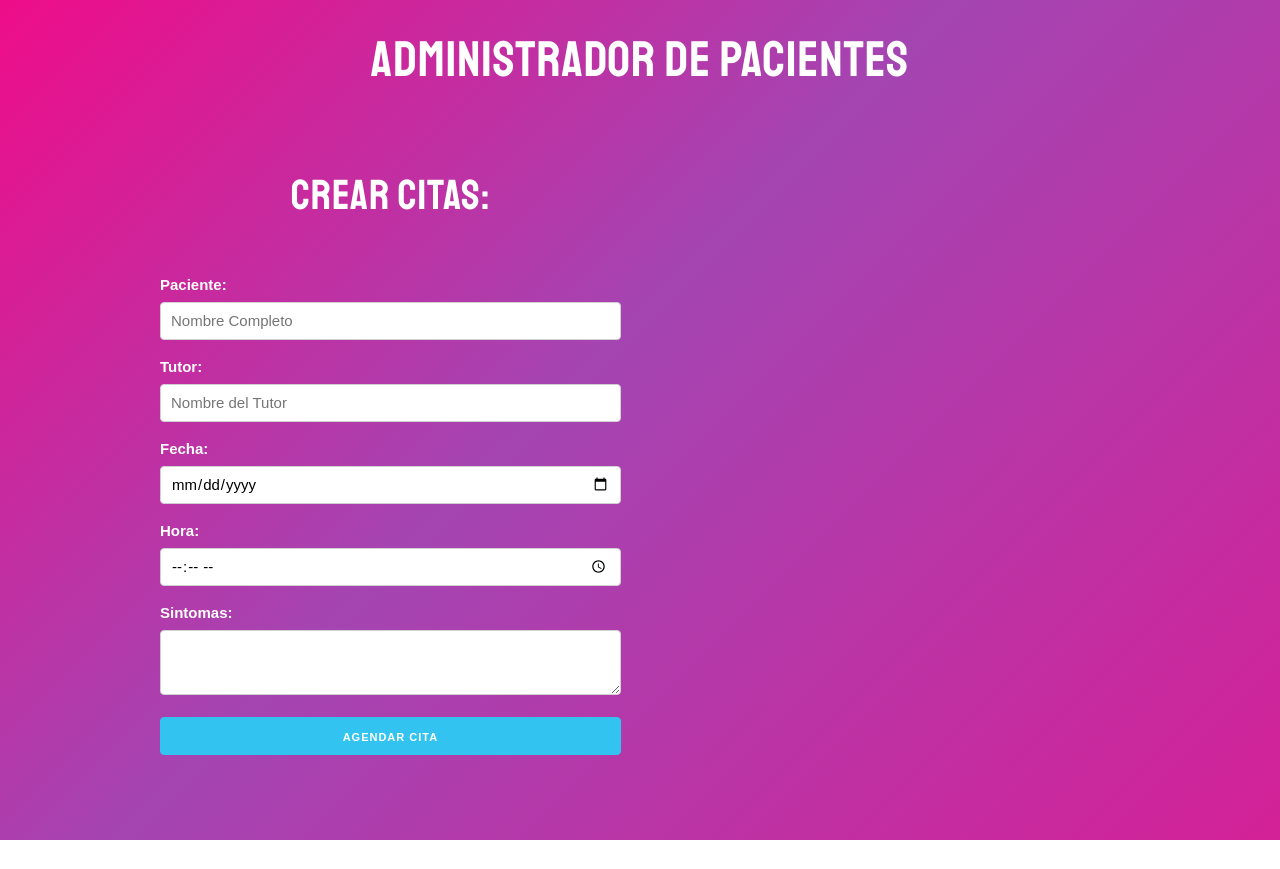
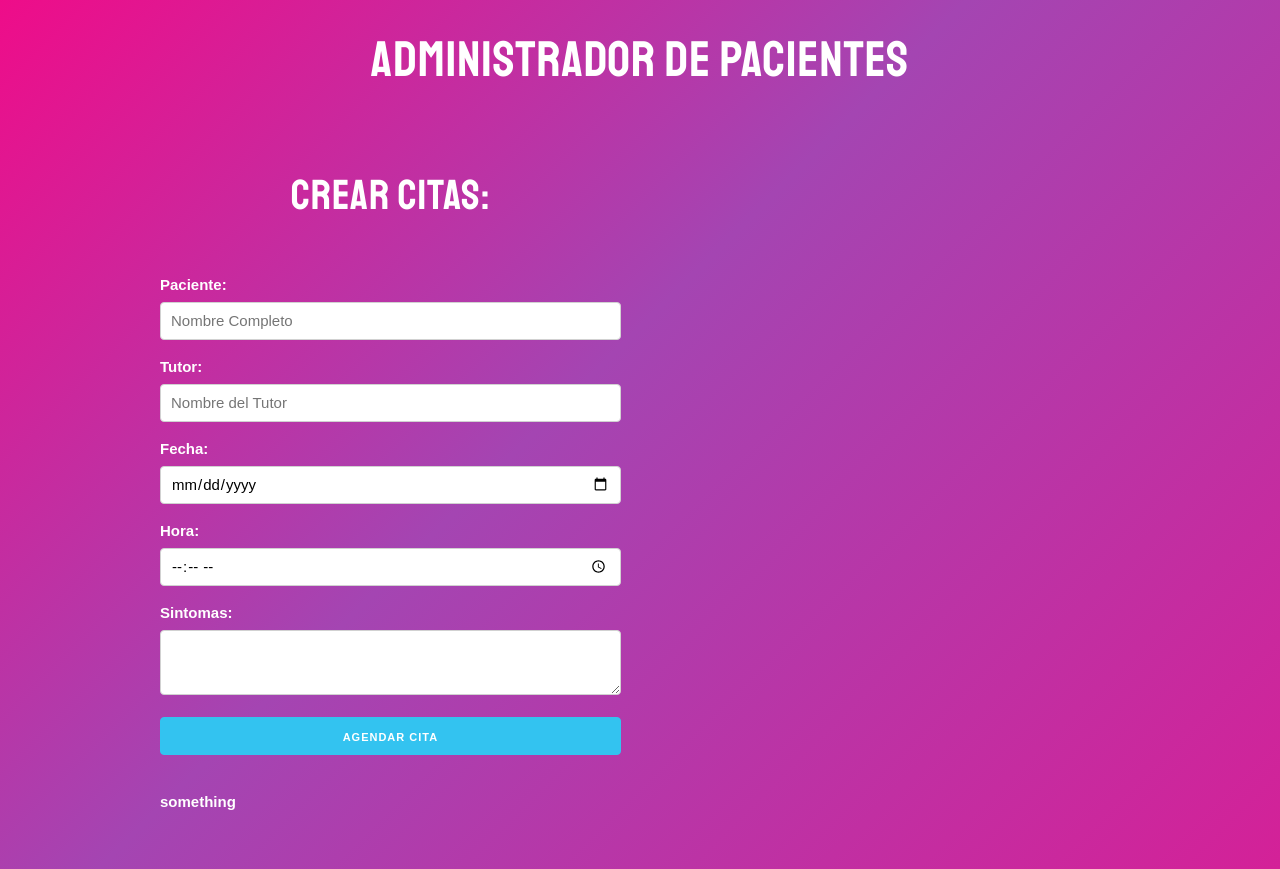
Before and after one commit to andrescovarrubias/citas_medicas, a React (Create React App) app: page / in a window 1280 px wide. Before the commit the page ends 840 px from the top, so only its background shows below. Built offline with nearby package versions, Linux system fonts and the light colour scheme.

Commit message:
testing changes

```diff
--- a/src/component/Formulario.jsx
+++ b/src/component/Formulario.jsx
@@ -44,7 +44,7 @@ const Formulario = () => {
                          className="u-full-width button-primary"
                     >Agendar Cita</button>
                </form>
-
+               <label> something</label>
           </Fragment>
       );
 }
```
